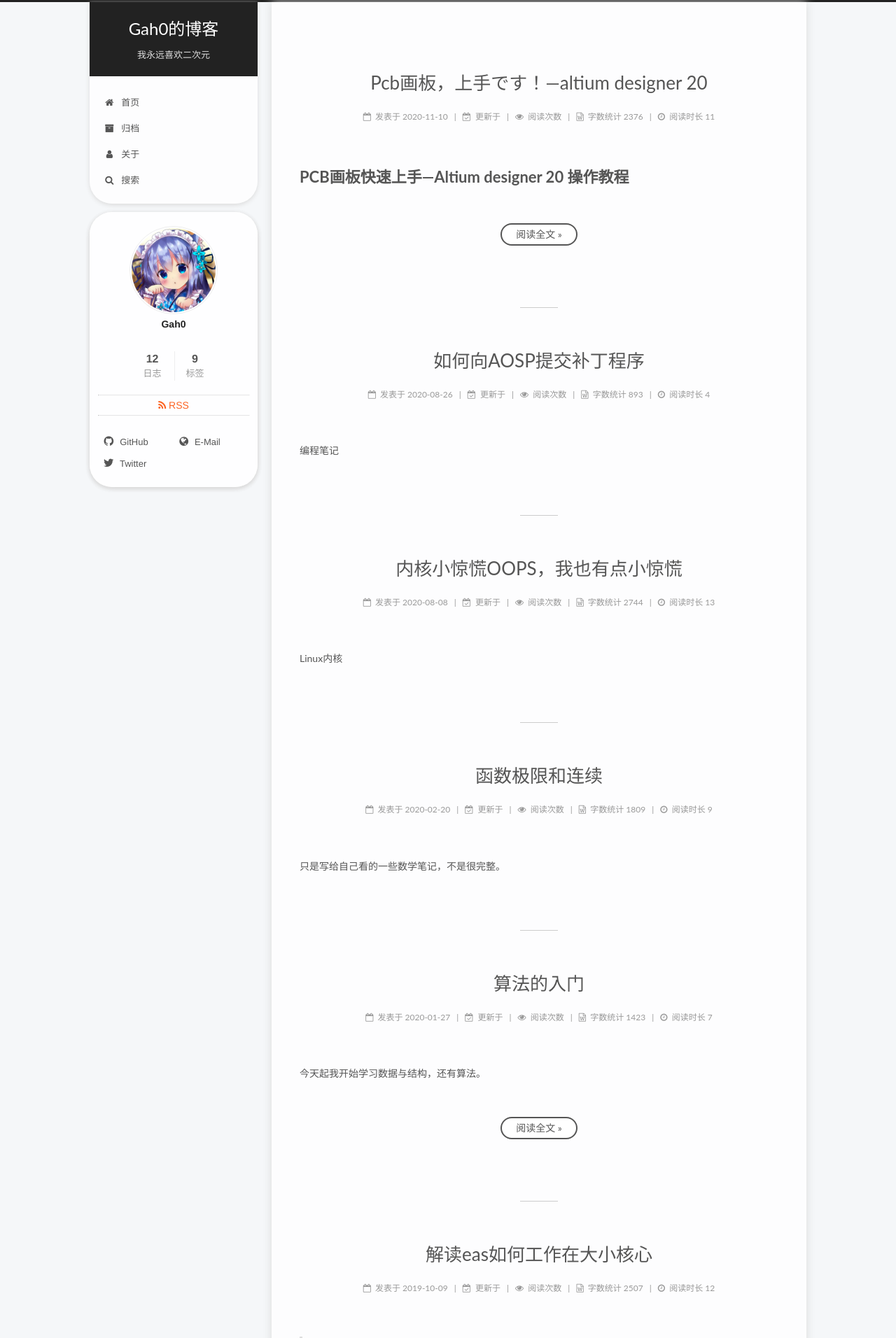
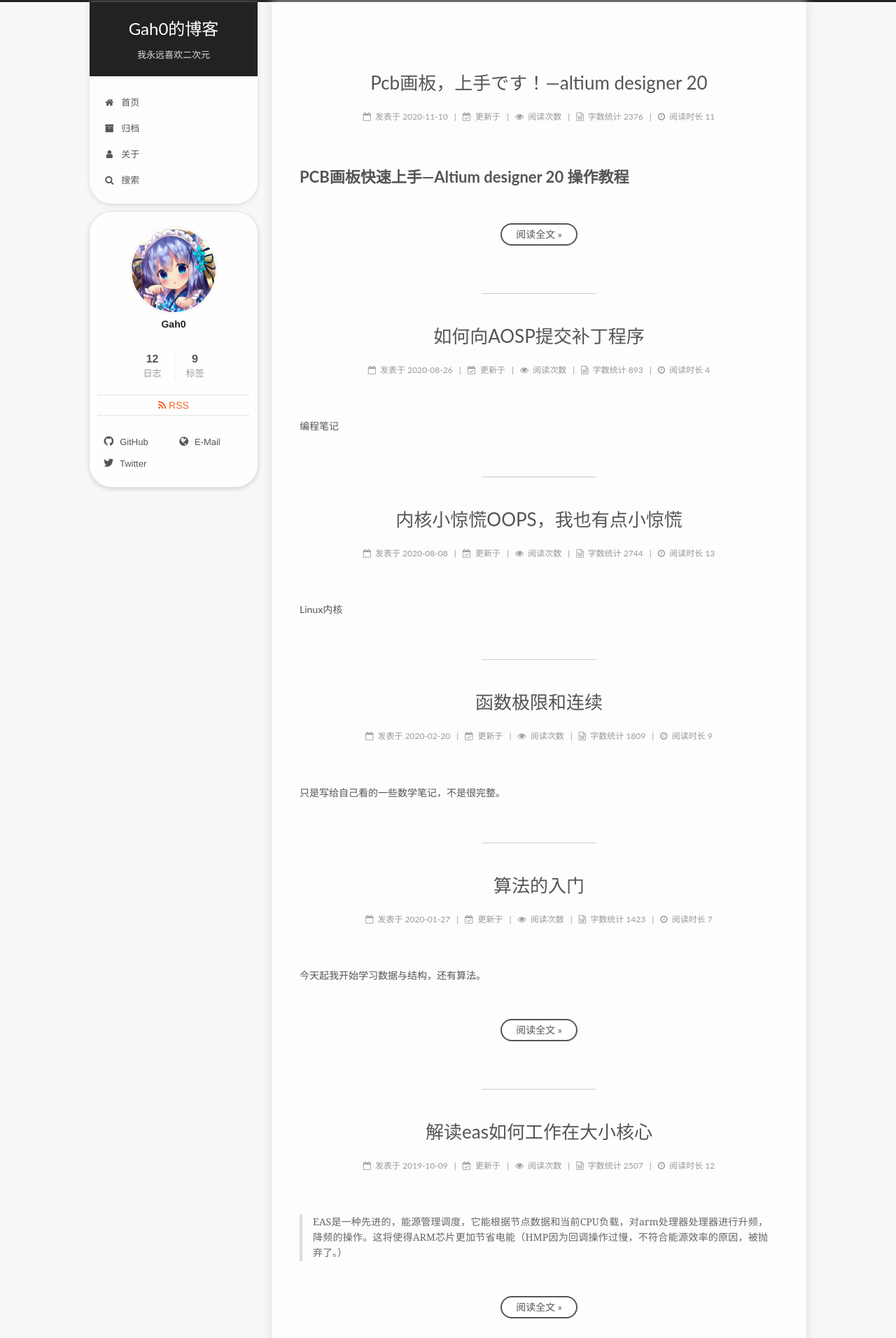
Before and after one commit to Gah0/Gah0.github.io, a Jekyll site: the page built from index.html, in a window 1280 px wide. Shown: the top 1912 px of the page at 70% size. Built offline with Jekyll 4.4.1, drawn with Linux system fonts in a browser that asks for light colours; the list of posts is cut into pages by our own code; comment, search, counter and statistics services are not loaded.

Commit message:
修改首页文章之间的分隔符的间距

```diff
--- a/_sass/_custom/custom.scss
+++ b/_sass/_custom/custom.scss
@@ -104,3 +104,13 @@ article {
 .local-search-popup {
     border-radius: 32px;
 }
+
+//post分隔符
+.posts-expand .post-eof {
+    display: block;
+    margin: 60px auto 45px;
+    width: 24%;
+    height: 1px;
+    background: #ccc;
+    text-align: center;
+}
```
